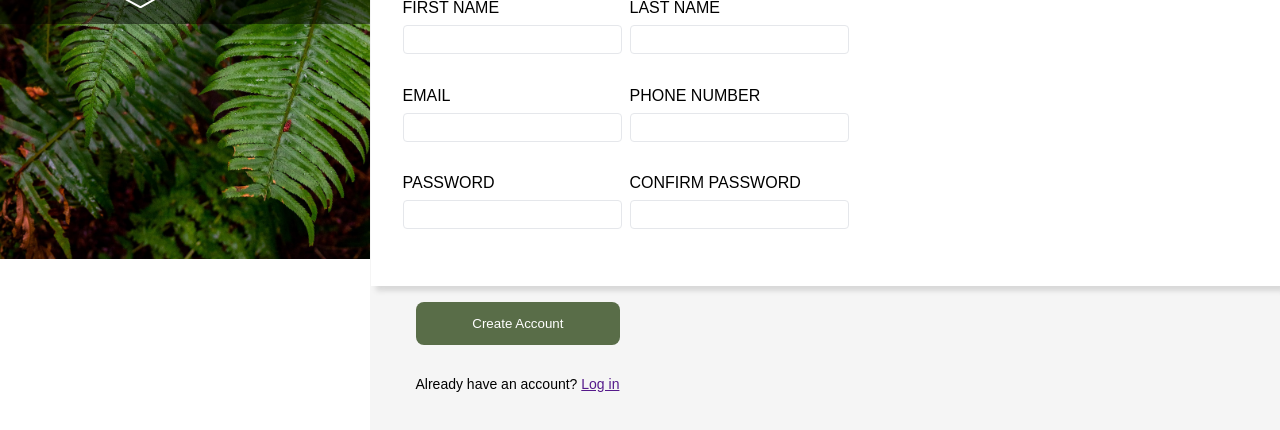
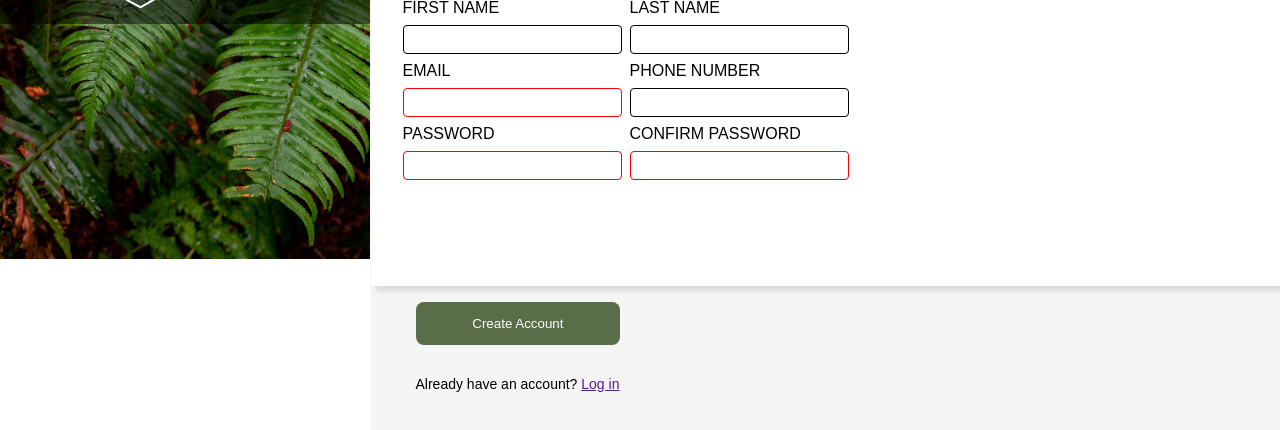
Before and after one commit to reyes-dev/sign-up-form, a plain HTML site: page index.html in a window 1280 px wide. Shown: the part 296-726 px from the top of the page. Drawn offline with Linux system fonts and the light colour scheme; a web font is replaced by a local one.

Commit message:
Add validation to password and email

```diff
--- a/index.html
+++ b/index.html
@@ -23,43 +23,45 @@
         <p>Sign up now to get started.</p>
         <p>You know you want to.</p>
         <div class="form_container">
+          <form action="example.com/path" method="post">
           <fieldset>
             <label for="firstName">
               FIRST NAME
-              <input type="text" id="firstName">
+              <input type="text" id="firstName" name="first_name" placeholder=" ">
             </label>
 
             <label for="lastName">
               LAST NAME
-              <input type="text" id="lastName">
+              <input type="text" id="lastName" name="last_name" placeholder=" ">
             </label>
           </fieldset>
 
           <fieldset>
             <label for="email">
               EMAIL
-              <input type="email" id="email">
+              <input type="email" id="email" name="email" placeholder=" " required>
             </label>
 
             <label for="phoneNumber">
               PHONE NUMBER
-              <input type="tel" id="phoneNumber">
+              <input type="tel" id="phoneNumber" name="phone_number" placeholder=" ">
             </label>
           </fieldset>
 
           <fieldset>
             <label for="password">
               PASSWORD
-              <input type="password" id="password">
+              <input type="password" id="password" name="password" placeholder=" " required>
             </label>
 
             <label for="passwordConfirm">
               CONFIRM PASSWORD
-              <input type="password" id="passwordConfirm">
+              <input type="password" id="passwordConfirm" name="password" placeholder=" " required>
             </label>
+          </form>
           </fieldset>
         </div>
-        <input type="submit" value="Create Account">
+        <button>Create Account</button>
         <p>Already have an account? <a href="">Log in</a></p>
       </div>
     </div>
--- a/style.css
+++ b/style.css
@@ -124,24 +124,42 @@ div.form_container > * {
   font-size: 14px !important;
 }
 
-input[type="submit"] {
+input {
+  width: 100%;
+  padding: 6px 20px;
+  margin: 8px 0;
+  display: block;
+  outline: none;
+  border: 1px solid black;
+  border-radius: 4px;
+  box-sizing: border-box;
+
+}
+
+input:focus {
+  outline: none;
+  border: 1px solid blue;
+  box-shadow: 1px 1px 1px black;
+}
+
+input:not(:focus):invalid {
+  border: 1px solid red;
+  border-radius: 4px;
+}
+
+input:not(:focus):not(:placeholder-shown):valid {
+  border: 1px solid green;
+  border-radius: 4px;
+}
+
+button {
   width: 25%;
   background-color: #596D48;
   color: white;
   padding: 14px 20px;
   margin: 8px 0;
   border: none;
+  box-shadow: none;
   border-radius: 8px;
   cursor: pointer;
 }
-
-input {
-  width: 100%;
-  padding: 6px 20px;
-  margin: 8px 0;
-  display: block;
-  border: 1px solid #E5E7EB;
-  border-radius: 4px;
-  box-sizing: border-box;
-
-}
```
